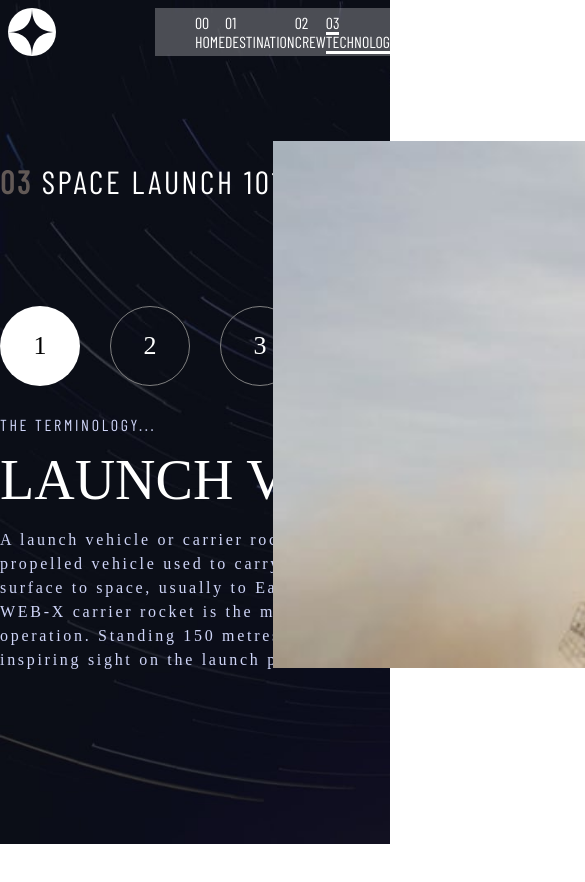
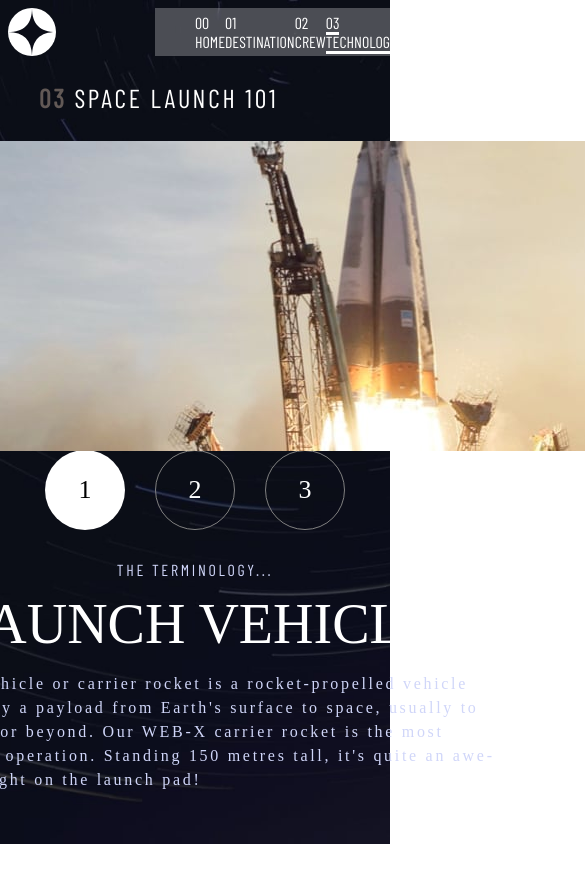
Before and after one commit to GYauck/space-tourism, a React (Create React App) app: page /technology in a window 390 px wide. Shown: the top 882 px of the page, 585 px wide, since content can reach past the window. After the commit the page ends 844 px from the top, so only its background shows below. Built offline with nearby package versions, Linux system fonts and the light colour scheme; a web font is replaced by a local one.

Commit message:
finish tablet responsive

```diff
--- a/src/Pages/Crew/crew.module.css
+++ b/src/Pages/Crew/crew.module.css
@@ -24,13 +24,13 @@
 .title {
   color: rgb(98, 89, 86);
   width: fit-content;
-  font-family: 'Barlow Condensed', sans-serif;
+  font-family: "Barlow Condensed", sans-serif;
 }
 
 .titleSpan {
   color: white;
   font-weight: lighter;
-  font-family: 'Barlow Condensed', sans-serif;
+  font-family: "Barlow Condensed", sans-serif;
   letter-spacing: 4.7px;
 }
 
@@ -111,10 +111,11 @@
     width: 100%;
     align-items: center;
     top: 0;
-
   }
 
   .leftContainer {
+    width: 80vw;
+    height: 35vh;
     display: flex;
     flex-direction: column;
     margin: 0;
@@ -139,23 +140,19 @@
   .name {
     font-size: 36px;
     text-align: center;
-    width: 40vw;
+    width: 55vw;
   }
 
   .bio {
-    width: 350px;
+    width: 70vw;
   }
 
   .rightContainer {
-    width:50%;
+    width: 50%;
     height: 50%;
     bottom: 0;
     position: fixed;
-
   }
-
-
-
 }
 
 /* Phones  */
--- a/src/Pages/Destination/destination.module.css
+++ b/src/Pages/Destination/destination.module.css
@@ -59,7 +59,7 @@
 
 .ulButton {
   background: none;
-  color: white;
+  color: #d0d6f9;
   font-size: 16px;
   font-family: "Barlow Condensed", sans-serif;
   border: none;
@@ -67,7 +67,7 @@
 
 .activeButtom {
   background: none;
-  color: white;
+  color: #d0d6f9;
   font-size: 16px;
   font-family: "Barlow Condensed", sans-serif;
   border: none;
@@ -84,10 +84,11 @@
   font-family: "Bellefair", serif;
   font-weight: lighter;
   margin-top: 30px;
+  margin-bottom: 30px;
 }
 
 .pDescription {
-  color: white;
+  color: #d0d6f9;
   height: 72px;
   width: 445px;
 }
@@ -130,41 +131,69 @@
     background-image: url("/src/assets/destination/background-destination-tablet.jpg");
     background-repeat: no-repeat;
     background-size: cover;
-    height: 120vh;
+    background-position: center;
+    height: 100vh;
   }
 
   .fullContainer {
     display: flex;
     flex-direction: column;
-    margin-top: 2vh;
+    margin-top: 5vh;
   }
 
   .leftContainer {
     display: flex;
     flex-direction: column;
+    margin-bottom: 5vh;
   }
 
   .rightContainer {
     display: flex;
     flex-direction: column;
     align-items: center;
+    height: 100%;
   }
 
   .title {
+    font-size: 26px;
+    font-family: "Barlow Condensed", sans-serif;
     margin-right: 400px;
     width: 50vw;
   }
 
+  .titleSpan {
+    margin-left: 10px;
+  }
+
+  .ulNav {
+    width: 285px;
+    height: 34px;
+  }
+
+  .ulButton {
+    font-size: 20px;
+  }
+
+  .activeButtom {
+    font-size: 20px;
+  }
+
   .planetName {
+    font-size: 80px;
     margin: 0;
   }
 
+  .planetImg {
+    width: 300px;
+    height: 300px;
+  }
+
   .liTravel {
-    width: 20vw;
+    width: 25vw;
   }
 
   .liDistance {
-    width: 20vw;
+    width: 25vw;
   }
 }
 
--- a/src/Pages/Technology/Technology.jsx
+++ b/src/Pages/Technology/Technology.jsx
@@ -10,6 +10,7 @@ const Technology = () => {
   const { name, images, description } = technology[value];
   const [isSmallScreen, setIsSmallScreen] = useState(false);
 
+  //useEffect to make image swap from portrait to landscape
   useEffect(() => {
     const mq = window.matchMedia("(max-width: 1024px)");
     setIsSmallScreen(mq.matches);
--- a/src/Pages/Technology/technology.module.css
+++ b/src/Pages/Technology/technology.module.css
@@ -21,7 +21,7 @@
 .title {
   color: rgb(98, 89, 86);
   width: fit-content;
-  font-family: 'Barlow Condensed', sans-serif;
+  font-family: "Barlow Condensed", sans-serif;
   letter-spacing: 2.7px;
 }
 
@@ -43,7 +43,6 @@
   left: 325px;
   top: 383px;
   margin-top: 10vh;
-
 }
 
 .subTitle {
@@ -51,8 +50,7 @@
   font-size: 16px;
   font-weight: lighter;
   letter-spacing: 2.7px;
-  font-family: 'Barlow Condensed', sans-serif;
-
+  font-family: "Barlow Condensed", sans-serif;
 }
 
 .name {
@@ -61,14 +59,12 @@
   font-weight: lighter;
   font-family: "Bellefair", serif;
   margin: 0px;
-
 }
 
 .description {
   color: #d0d6f9;
   letter-spacing: 2.7px;
   line-height: 1.5;
-
 }
 
 .ulNav {
@@ -118,7 +114,6 @@
   margin-left: 20vw;
 }
 
-
 /* Responsive  */
 
 /* Tablets  */
@@ -127,21 +122,25 @@
     background-image: url("/src/assets/technology/background-technology-tablet.jpg");
     background-repeat: no-repeat;
     background-size: cover;
+    background-position: center;
     height: 100vh;
   }
 
   .fullContainer {
-    height: 100%;
+    width: 100%;
+    margin-top: 0;
   }
 
   .leftContainer {
-    display: flex;
     margin: 0;
-    flex-direction: column;
+    width: 100%;
   }
 
   .title {
-    margin-right: 900px;
+    font-size: 26px;
+    margin-left: 10vw;
+    margin-bottom: 30vh;
+    margin-top: 3vh;
     width: 300px;
   }
 
@@ -151,22 +150,25 @@
 
   .ulAndContent {
     flex-direction: column;
+    align-items: center;
   }
 
   .nameAndDescriptionContainer {
     margin: 0;
+    align-items: center;
   }
 
   .description {
-    width: 500px;
+    width: 600px;
   }
 
-  :root {
-    --image-url: {images.landscape}
+  .rightContainer {
+    position: absolute;
+    width: 768px;
+    height: 310px;
+    margin-top: 10vh;
+    margin-left: 0;
   }
-
-
-
 }
 
 /* Phones  */
```
